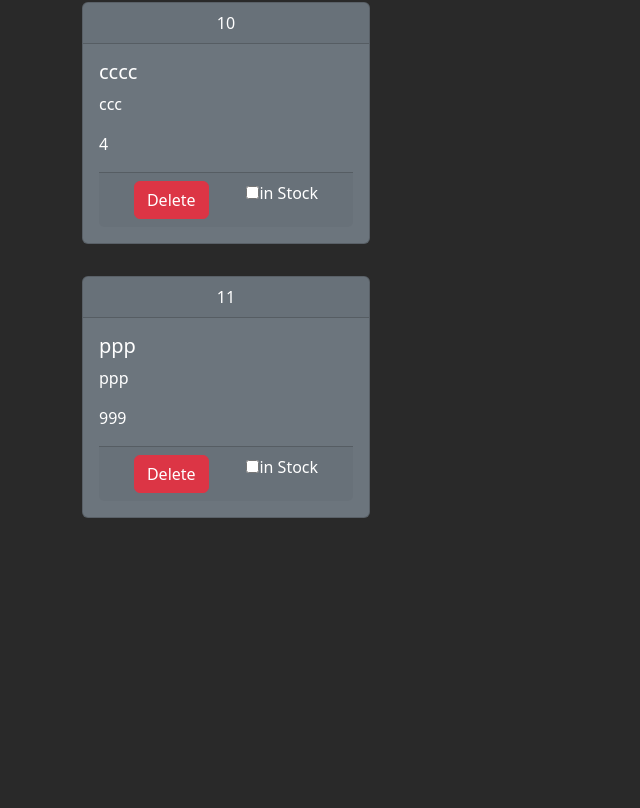
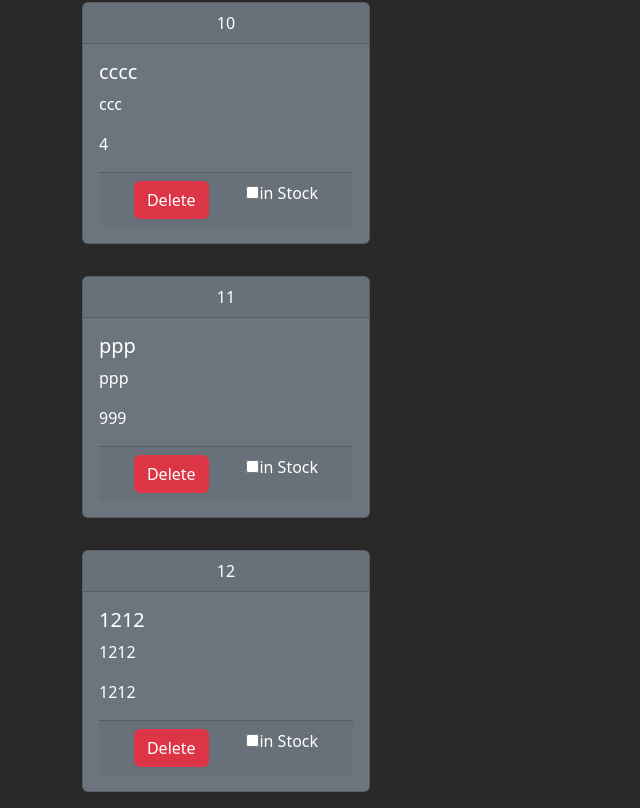
Before and after one commit to SebaGNH/GNH-Modulos-Bt-YV, a React (Vite) app: page / in a window 1280 px wide. Shown: the part 2812-3620 px from the top of the page, without its empty margins (0-640 px from the left). Before the commit the page ends 3346 px from the top, so only its background shows below. Built offline with nearby package versions, Linux system fonts and the light colour scheme; data requests are answered from the project's data file.

Commit message:
Se agrega componente para eliminar elementos

```diff
--- a/src/Sublime/ReactQuery/FaztCode/api/productsAPI.js
+++ b/src/Sublime/ReactQuery/FaztCode/api/productsAPI.js
@@ -11,6 +11,13 @@ export const getProducts = async () => {
   return res.data;
 }
 
-export const createProduct = (product) => {
-  productsAPI.post("/products", product)
+//Add new product "post"
+export const createProduct = (products) => {
+  productsAPI.post("/products", products)
 }
+
+//Delete product
+
+export const deleteProduct = id => {
+  productsAPI.delete(`/products/${id}`)
+}
--- a/src/Sublime/ReactQuery/FaztCode/components/Formulario.jsx
+++ b/src/Sublime/ReactQuery/FaztCode/components/Formulario.jsx
@@ -10,7 +10,7 @@ export const Formulario = () => {
   const addProductMutation =  useMutation({
     mutationFn: createProduct,
     onSuccess: () => { //Ejecuta una función una vez añadido
-      console.log("producto Añadido")
+      //console.log("producto Añadido")
 
       //le indicamos que api debe llamar nuevamente
       queryClient.invalidateQueries('products');
--- a/src/Sublime/ReactQuery/FaztCode/components/Products.jsx
+++ b/src/Sublime/ReactQuery/FaztCode/components/Products.jsx
@@ -1,6 +1,18 @@
-import React from 'react'
+import { useMutation, useQueryClient } from "react-query"
+import { deleteProduct } from "../api/productsAPI"
+
+
 
 export const Products = ({product}) => {
+
+  const queryClient = useQueryClient();
+  const deleteProductMutation = useMutation({
+    mutationFn: deleteProduct,
+    onSuccess: () => {
+      queryClient.invalidateQueries('products'); //refresca ,pero no me funciona
+    }
+  });
+
   return (
     <div className="card text-white bg-secondary mb-3" style={{ width: '18rem' }} >
     <div className="card-header text-center">{product.id}</div>
@@ -10,7 +22,10 @@ export const Products = ({product}) => {
       <p>{product.price}</p>
 
       <div className="card-footer d-flex justify-content-around">
-        <button className='btn btn-danger'>Delete</button>
+        <button
+          className='btn btn-danger'
+          onClick={()=> deleteProductMutation.mutate(product.id)}
+        >Delete</button>
 
         <div className="">
           <input type="checkbox" />
--- a/src/Sublime/ReactQuery/FaztCode/components/ReactQuery.jsx
+++ b/src/Sublime/ReactQuery/FaztCode/components/ReactQuery.jsx
@@ -13,7 +13,8 @@ export const ReactQuery = () => {
   //data es un arreglo de productos con":" lo renombramos
   const {isLoading, data, isError, error} = useQuery({
     queryKey: ['products'],
-    queryFn: getProducts
+    queryFn: getProducts,
+    select: data => data.sort(( a, b ) => a.id < b.id)
   });
 
 
--- a/src/Sublime/ReactQuery/FaztCode/db/db_products.json
+++ b/src/Sublime/ReactQuery/FaztCode/db/db_products.json
@@ -75,6 +75,13 @@
       "price": "999",
       "inStock": true,
       "id": 11
+    },
+    {
+      "name": "1212",
+      "description": "1212",
+      "price": "1212",
+      "inStock": true,
+      "id": 12
     }
   ]
 }
```
